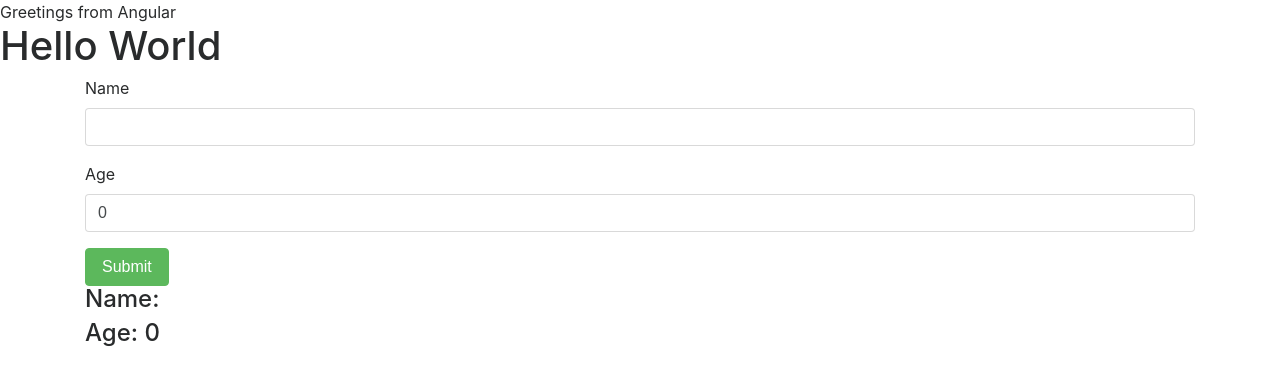
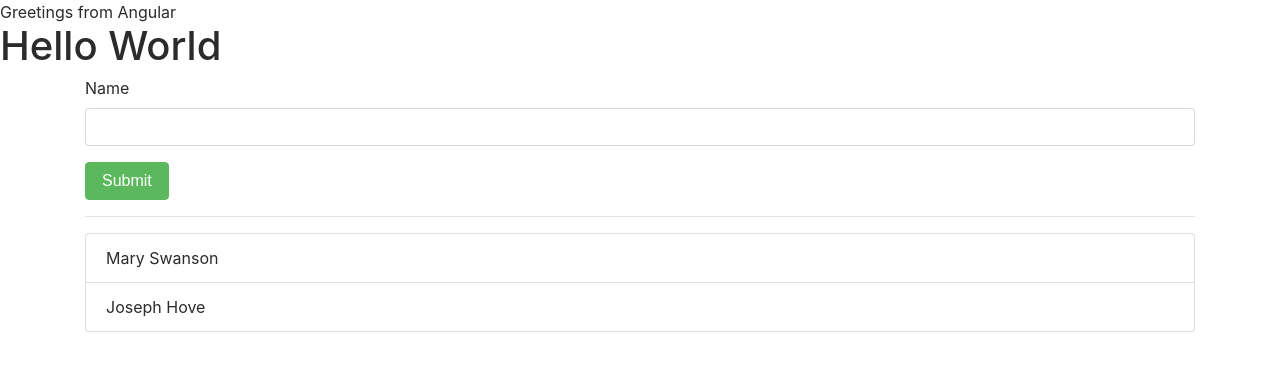
Before and after one commit to LukeMwila/Params-ActivatedRoute, an Angular app: page / in a window 1280 px wide. Shown: the top 384 px of the page. Built offline with nearby package versions, Linux system fonts and the light colour scheme.

Commit message:
Initial push

```diff
--- a/src/app/components/sandbox/sandbox.component.ts
+++ b/src/app/components/sandbox/sandbox.component.ts
@@ -5,25 +5,29 @@ import { Component } from '@angular/core'
     template: `
         <h1>Hello World</h1>
         <div class="container">
-            <form>
+            <form (submit)="onSubmit()">
                 <div class="form-group">
                     <label>Name</label>
                     <input type="text" [(ngModel)]="name" name="name" class="form-control">
                 </div>
-                <div class="form-group">
-                    <label>Age</label>
-                    <input type="number" [(ngModel)]="age" name="age" class="form-control">
-                </div>
                 <input type="submit" value="Submit" class="btn btn-success">
             </form>
-
-            <h4>Name: {{ name }}</h4>
-            <h4>Age: {{ age }}</h4>
+            <hr>
+            <ul class="list-group">
+                <li class="list-group-item" *ngFor="let user of users">
+                    {{ user }}
+                </li>
+            </ul>
         </div>
     `
 })
 
 export class SandboxComponent{
     name:string = '';
-    age:number = 0;
+    users:string[] = ['Mary Swanson', 'Joseph Hove'];
+
+    onSubmit(){
+        this.users.push(this.name);
+        this.name = '';
+    }
 }
```
